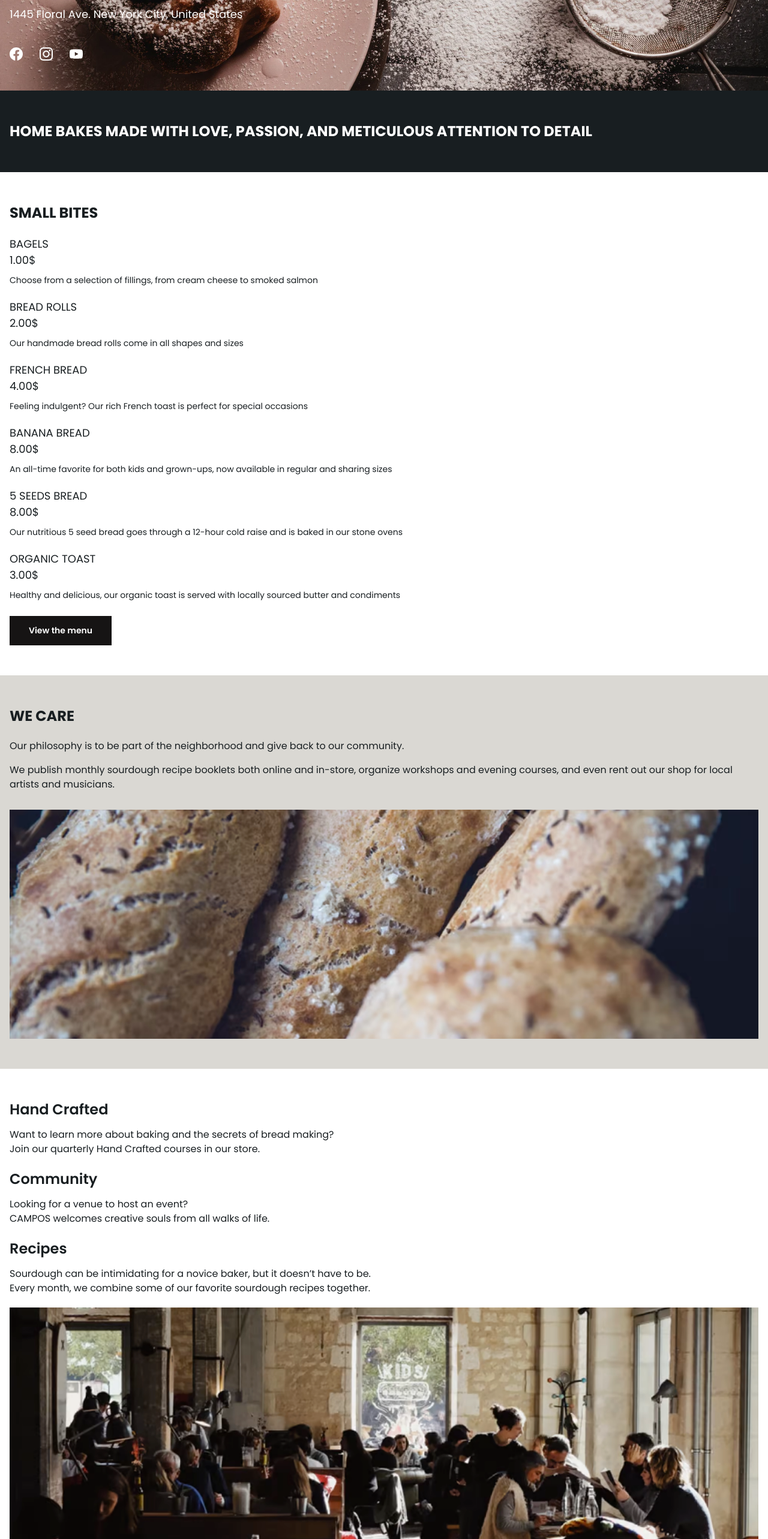
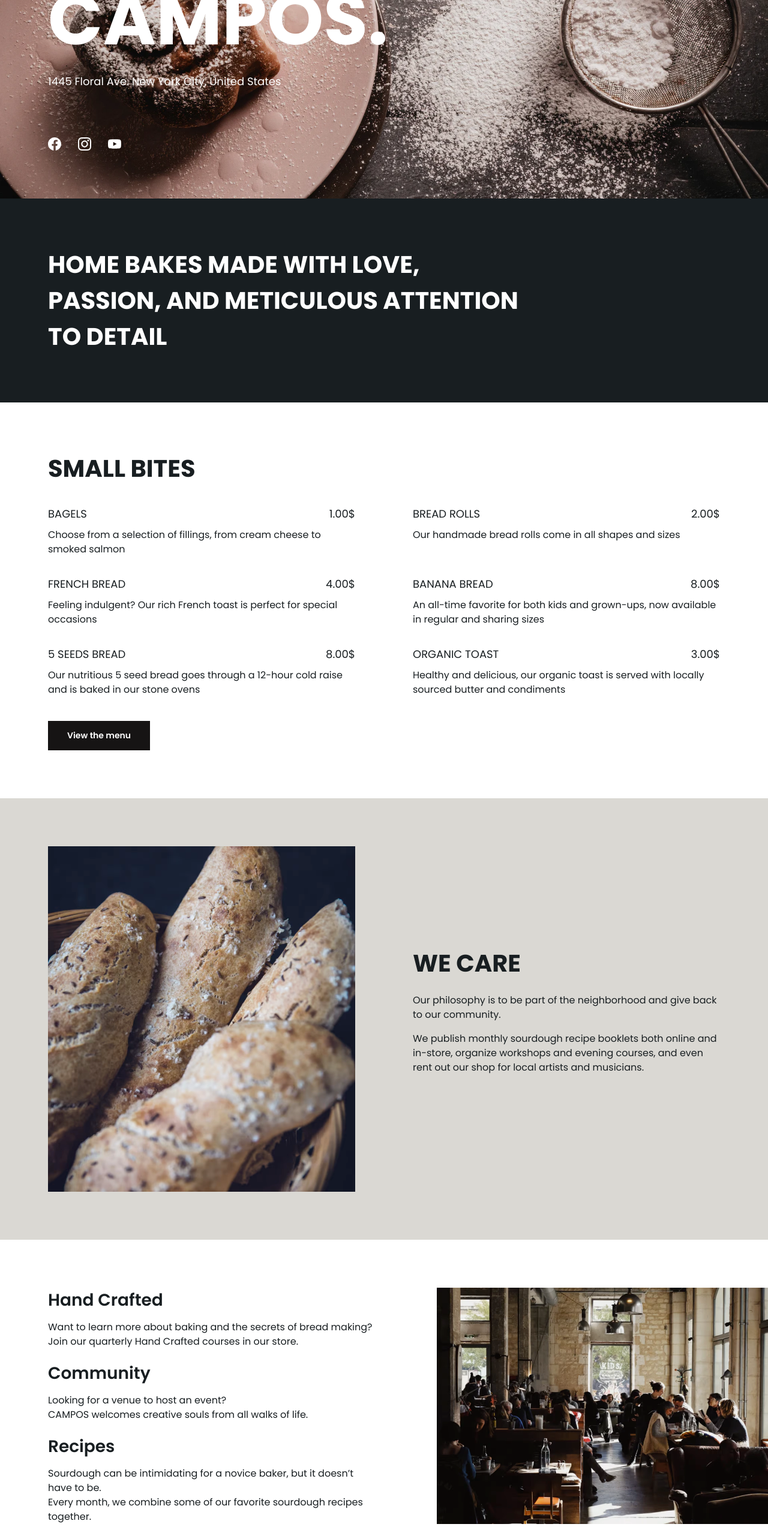
Before and after one commit to chuluq/campos, a Next.js app: page /home in a window 1280 px wide. Shown: the part 234-2800 px from the top of the page at 60% size. Built offline with nearby package versions, Linux system fonts and the light colour scheme.

Commit message:
add responsive homepage

```diff
--- a/components/Footer/Footer.module.css
+++ b/components/Footer/Footer.module.css
@@ -5,7 +5,6 @@
   background-color: #eee9e2;
   flex-shrink: 0;
 }
-
 .logo {
   margin-bottom: 20px;
 }
@@ -15,18 +14,15 @@
   font-weight: bold;
   text-transform: uppercase;
 }
-
 .footerDetails {
   display: flex;
   flex-direction: column;
   row-gap: 18px;
   margin-bottom: 1rem;
 }
-
 .address p {
   font-size: 1rem;
 }
-
 .openHours {
   display: flex;
   flex-direction: column;
@@ -37,7 +33,6 @@
 .openHours p {
   font-size: 16px;
 }
-
 .socials {
   display: flex;
   align-items: center;
@@ -54,3 +49,27 @@
   text-align: right;
   font-size: 14px;
 }
+
+@media (min-width: 1024px) {
+  .footer {
+    padding: 80px;
+  }
+  .footerDetails {
+    display: grid;
+    grid-template-columns: repeat(2, 1fr);
+    grid-template-rows: repeat(2, 1fr);
+    gap: 0px;
+  }
+  .address,
+  .office {
+    width: 250px;
+  }
+  .openHours {
+    grid-column: 1;
+    grid-row: 2;
+  }
+  .socials {
+    grid-column: 2;
+    grid-row: 3;
+  }
+}
--- a/components/Navbar/Navbar.module.css
+++ b/components/Navbar/Navbar.module.css
@@ -12,3 +12,8 @@
   font-family: "Poppins", sans-serif;
   font-size: 1.5rem;
 }
+@media (min-width: 1024px) {
+  .header {
+    padding: 30px 80px;
+  }
+}
--- a/pages/home/Home.module.css
+++ b/pages/home/Home.module.css
@@ -7,6 +7,9 @@
   color: #fff;
   padding: 50px 16px;
 }
+.coverText {
+  margin-bottom: 42px;
+}
 .cover h1 {
   font-size: 65px;
   font-weight: bold;
@@ -15,10 +18,6 @@
 .cover p {
   font-size: 18px;
 }
-.coverText {
-  margin-bottom: 42px;
-}
-
 .socials {
   display: flex;
   align-items: center;
@@ -39,6 +38,24 @@
   font-size: 24px;
   color: #fff;
   text-transform: uppercase;
+}
+@media (min-width: 1024px) {
+  .cover {
+    padding: 80px;
+  }
+  .coverText {
+    margin-bottom: 80px;
+  }
+  .cover h1 {
+    font-size: 120px;
+  }
+  .coverCaption {
+    padding: 80px;
+  }
+  .coverCaption h3 {
+    font-size: 40px;
+    width: 816px;
+  }
 }
 
 /* menu */
@@ -74,6 +91,31 @@
 .menuDesc {
   font-size: 14px;
 }
+@media (min-width: 1024px) {
+  .menus {
+    padding: 80px;
+  }
+  .menuCategory {
+    row-gap: 32px;
+  }
+  .menuCategoryName h3 {
+    font-size: 40px;
+  }
+  .menuList {
+    display: grid;
+    grid-template-columns: repeat(2, 1fr);
+    gap: 32px 96px;
+    margin-bottom: 40px;
+  }
+  .menuDetails {
+    display: flex;
+    align-items: center;
+    justify-content: space-between;
+  }
+  .menuDesc {
+    font-size: 16px;
+  }
+}
 
 /* about */
 .about {
@@ -105,10 +147,35 @@
   object-fit: cover;
   object-position: center;
 }
+@media (min-width: 1024px) {
+  .about {
+    padding: 80px;
+    display: grid;
+    grid-template-columns: repeat(2, 1fr);
+    align-items: center;
+    column-gap: 96px;
+  }
+  .aboutText {
+    grid-column: 2;
+    grid-row: 1;
+  }
+  .aboutTitle h3 {
+    font-size: 40px;
+  }
+  .aboutCover {
+    width: 100%;
+    height: 576px;
+  }
+}
 
 /* offers */
 .offers {
   padding: 50px 16px;
+  display: flex;
+  flex-direction: column;
+  row-gap: 20px;
+}
+.offerCategories {
   display: flex;
   flex-direction: column;
   row-gap: 20px;
@@ -133,6 +200,20 @@
 .offerCoverImg {
   object-fit: cover;
   object-position: center;
+}
+@media (min-width: 1024px) {
+  .offers {
+    padding: 80px 0 80px 80px;
+    display: grid;
+    grid-template-columns: repeat(2, 1fr);
+    column-gap: 96px;
+  }
+  .offerCover {
+    height: auto;
+  }
+  .offerName {
+    font-size: 28px;
+  }
 }
 
 /* follow */
@@ -163,6 +244,22 @@
   object-fit: cover;
   object-position: center;
 }
+@media (min-width: 1024px) {
+  .follow {
+    padding: 80px;
+    flex-direction: column-reverse;
+    row-gap: 64px;
+  }
+  .followImages {
+    display: grid;
+    grid-template-columns: repeat(3, 1fr);
+    gap: 16px;
+  }
+  .igImgs {
+    width: 100%;
+    height: 368px;
+  }
+}
 
 /* booking */
 .booking {
@@ -184,3 +281,11 @@
 .bookingDesc p {
   font-size: 16px;
 }
+@media (min-width: 1024px) {
+  .booking {
+    padding: 80px;
+  }
+  .bookingDesc h3 {
+    font-size: 40px;
+  }
+}
--- a/pages/home/index.js
+++ b/pages/home/index.js
@@ -124,6 +124,7 @@ export default function Home() {
       </div>
 
       <div className={styles.about}>
+        <div className={styles.aboutText}>
           <div className={styles.aboutTitle}>
             <h3>We care</h3>
           </div>
@@ -134,9 +135,10 @@ export default function Home() {
             </p>
             <p>
               We publish monthly sourdough recipe booklets both online and
-            in-store, organize workshops and evening courses, and even rent out
-            our shop for local artists and musicians.
+              in-store, organize workshops and evening courses, and even rent
+              out our shop for local artists and musicians.
             </p>
+          </div>
         </div>
         <div className={styles.aboutCover}>
           <Image
@@ -149,6 +151,7 @@ export default function Home() {
       </div>
 
       <div className={styles.offers}>
+        <div className={styles.offerCategories}>
           <div className={styles.offerCategory}>
             <h5 className={styles.offerName}>Hand crafted</h5>
             <div>
@@ -178,6 +181,7 @@ export default function Home() {
                 Every month, we combine some of our favorite sourdough recipes
                 together.
               </p>
+            </div>
           </div>
         </div>
         <div className={styles.offerCover}>
```
Lines whose indentation alone changed are shown as unchanged.
